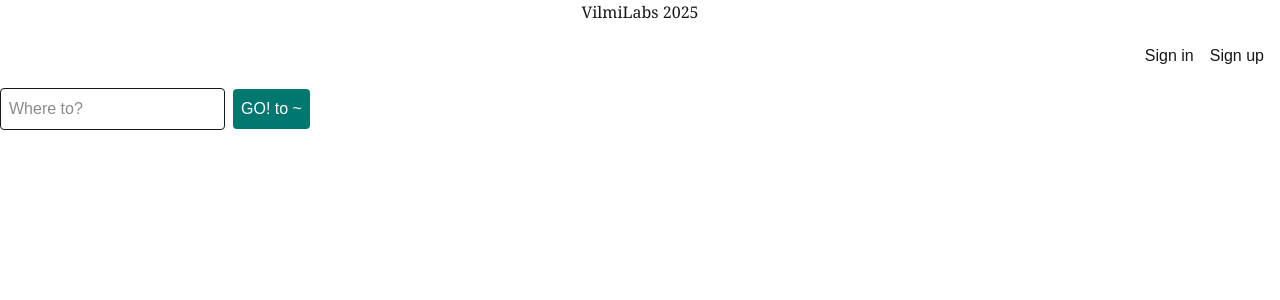
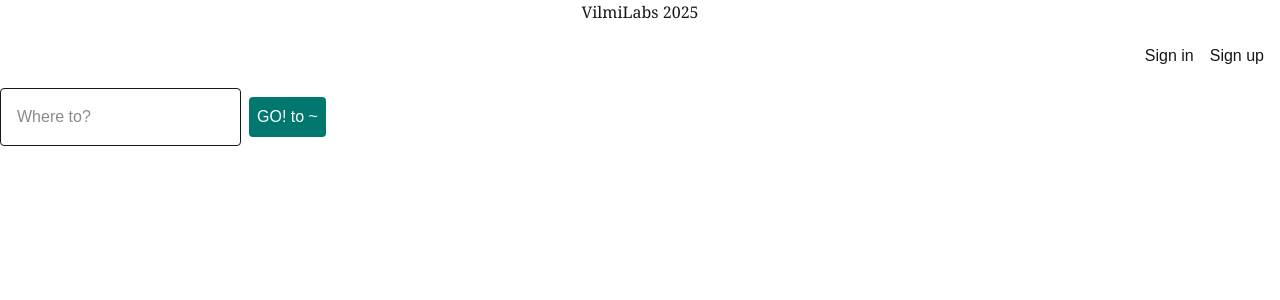
Before and after one commit to vilmilabs/vilmilabsproto, a Next.js app: page /link in a window 1280 px wide. Shown: the top 300 px of the page. Built offline with nearby package versions, Linux system fonts and the light colour scheme; no server answers.

Commit message:
workpls2

```diff
--- a/app/link/page.tsx
+++ b/app/link/page.tsx
@@ -23,7 +23,7 @@ export default function TextInputExample() {
         value={inputValue}
         onChange={handleChange}
         placeholder="Where to?"
-        className="border p-2 rounded"
+        className="border p-4 rounded"
       />
       <button type="submit" className="ml-2 p-2 bg-teal-700 text-white rounded hover:cursor-grab">
         GO! to ~{inputValue}
```
